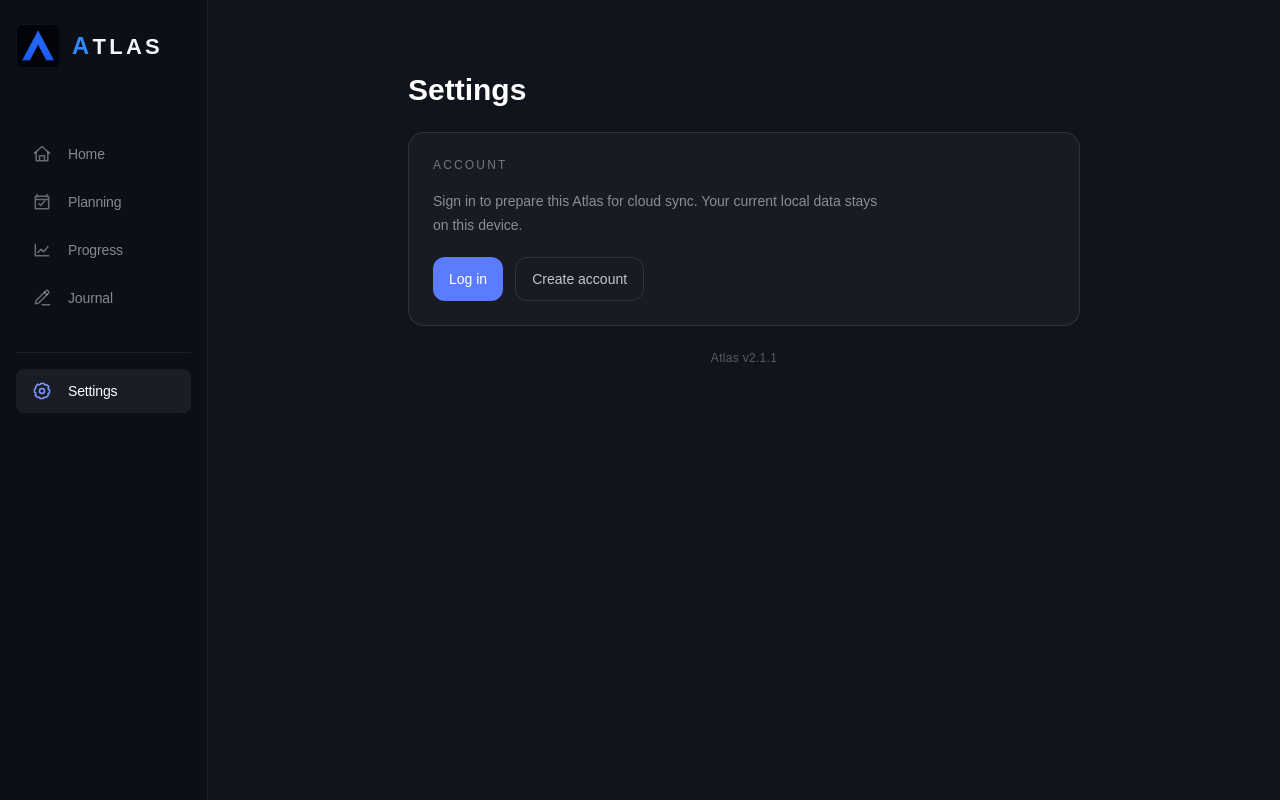
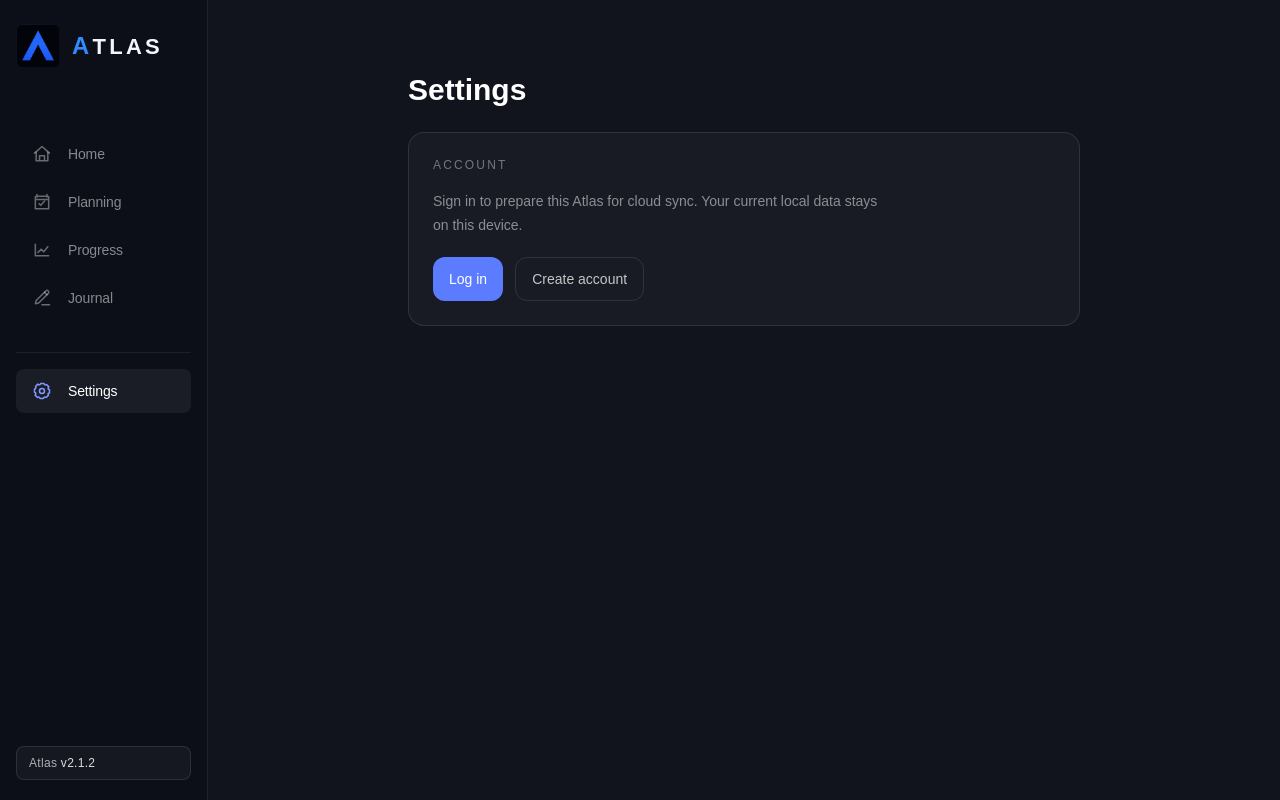
Before and after one commit to HB-16-Manoel/Atlas, a Next.js app: page / in a window 1280 px wide. Both pictures are taken after a click on the button "Settings". Built offline with nearby package versions, Linux system fonts and the light colour scheme; no server answers.

Commit message:
Atlas 2.1.2: move version badge beneath desktop Settings

```diff
--- a/app/components/Settings.tsx
+++ b/app/components/Settings.tsx
@@ -5,7 +5,6 @@ import { useEffect, useMemo, useState, type FormEvent } from "react";
 import { useAuth } from "./AuthProvider";
 import type { AtlasSyncStatus } from "../hooks/useAtlasData";
 import { createClient } from "../lib/supabase/client";
-import { version } from "../../package.json";
 
 type SettingsProps = {
   dataSource: "cloud" | "legacy-local" | null;
@@ -135,9 +134,6 @@ export default function Settings({
           </div>
         )}
       </section>
-      <p className="mt-6 pb-6 text-center text-xs tracking-wide text-white/30">
-        Atlas v{version}
-      </p>
       {showLogout && (
         <div className="fixed inset-0 z-50 flex items-center justify-center bg-black/65 px-4" onMouseDown={(event) => { if (event.target === event.currentTarget && !signingOut) setShowLogout(false); }}>
           <div role="dialog" aria-modal="true" aria-labelledby="logout-title" aria-describedby="logout-description" className="w-full max-w-sm rounded-2xl border border-white/10 bg-[#171A26] p-5 shadow-2xl shadow-black/40">
--- a/app/page.tsx
+++ b/app/page.tsx
@@ -15,6 +15,7 @@ import Planning from "./components/Planning";
 import Progress from "./components/Progress";
 import Settings from "./components/Settings";
 import { useAtlasData } from "./hooks/useAtlasData";
+import { version } from "../package.json";
 
 function AtlasLogo({
   compact = false,
@@ -372,6 +373,9 @@ function DesktopSidebar({
             </div>
           </div>
         </div>
+        <div className="rounded-lg border border-white/10 bg-white/[0.04] px-3 py-2 text-xs font-medium tracking-wide text-white/65">
+          Atlas <span className="text-white/85">v{version}</span>
+        </div>
       </div>
     </aside>
   );
--- a/package.json
+++ b/package.json
@@ -1,6 +1,6 @@
 {
   "name": "atlas",
-  "version": "2.1.1",
+  "version": "2.1.2",
   "private": true,
   "scripts": {
     "dev": "next dev",
```
Also changed, not shown: 1 other file (tests, documents, lock files or other folders).
